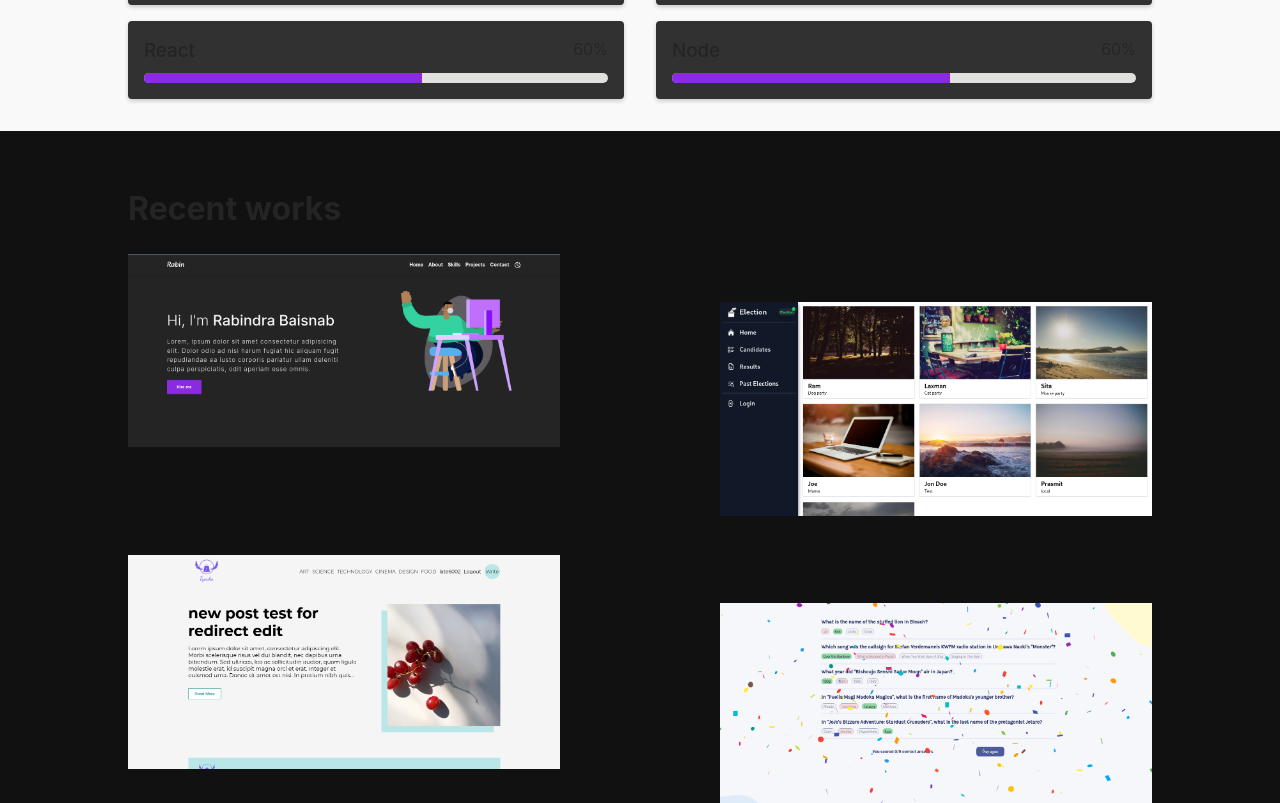
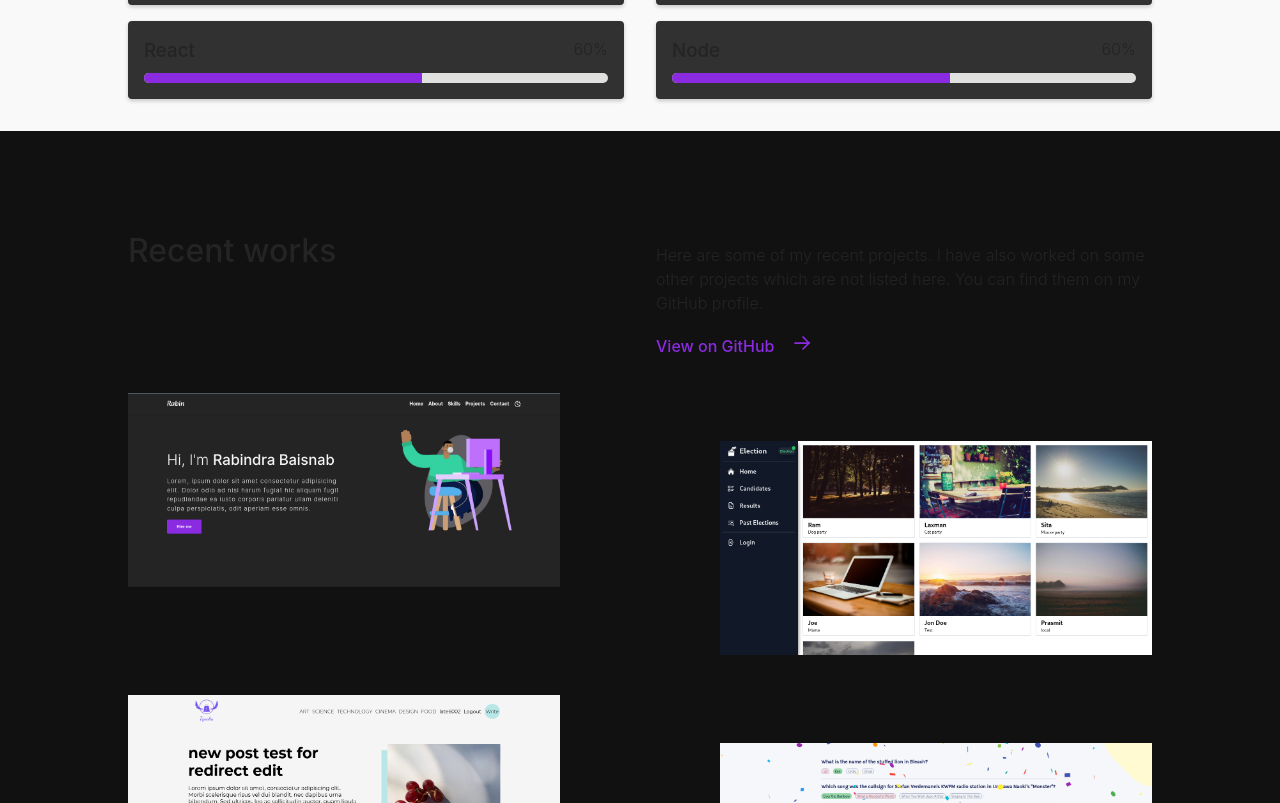
Before and after one commit to rabin245/portfolio-intern, a React (Vite) app: page / in a window 1280 px wide. Shown: the part 1477-2280 px from the top of the page. Built offline with nearby package versions, Linux system fonts and the light colour scheme; a web font is replaced by a local one.

Commit message:
add header section

```diff
--- a/src/pages/Projects/Projects.module.css
+++ b/src/pages/Projects/Projects.module.css
@@ -4,7 +4,7 @@
 }
 
 .wrapper {
-  padding: 2rem 8rem;
+  padding: 6rem 8rem 10rem 8rem;
 }
 
 .projects {
@@ -12,3 +12,37 @@
   grid-template-columns: repeat(2, 1fr);
   gap: 5rem 10rem;
 }
+
+.header {
+  display: grid;
+  grid-template-columns: repeat(2, 1fr);
+  gap: 2rem;
+  margin-bottom: 2rem;
+}
+
+.title {
+  font-weight: 500;
+  font-size: 2rem;
+  margin: 0;
+}
+
+.content {
+  font-weight: 300;
+}
+
+.link {
+  text-decoration: none;
+  font-weight: 500;
+  color: blueviolet !important;
+  display: flex;
+  align-items: center;
+  gap: 1rem;
+}
+
+.arrow {
+  transition: transform 0.3s ease-in-out;
+}
+
+.link:hover .arrow {
+  transform: translateX(0.5rem);
+}
--- a/src/pages/Projects/index.jsx
+++ b/src/pages/Projects/index.jsx
@@ -4,6 +4,7 @@ import ElectionDappImage from "../../assets/images/project-electiondapp.png";
 import BlogImage from "../../assets/images/project-blogapp.png";
 import QuizImage from "../../assets/images/project-quizzical.png";
 import { ProjectCard } from "../../components/Card";
+import ArrowRightIcon from "../../assets/icons/ArrowRightIcon";
 
 const Projects = ({ projectsRef }) => {
   const projects = [
@@ -34,8 +35,27 @@ const Projects = ({ projectsRef }) => {
   return (
     <div className={styles.Projects} ref={projectsRef}>
       <div className={styles.wrapper}>
-        <div>
+        <div className={styles.header}>
           <h1 className={styles.title}>Recent works</h1>
+
+          <div className={styles.content}>
+            <p className={styles.description}>
+              Here are some of my recent projects. I have also worked on some
+              other projects which are not listed here. You can find them on my
+              GitHub profile.
+            </p>
+            <a
+              href="https://github.com/rabin245"
+              target="_blank"
+              rel="noreferrer"
+              className={styles.link}
+            >
+              View on GitHub
+              <span className={styles.arrow}>
+                <ArrowRightIcon />
+              </span>
+            </a>
+          </div>
         </div>
 
         <div className={styles.projects}>
```
